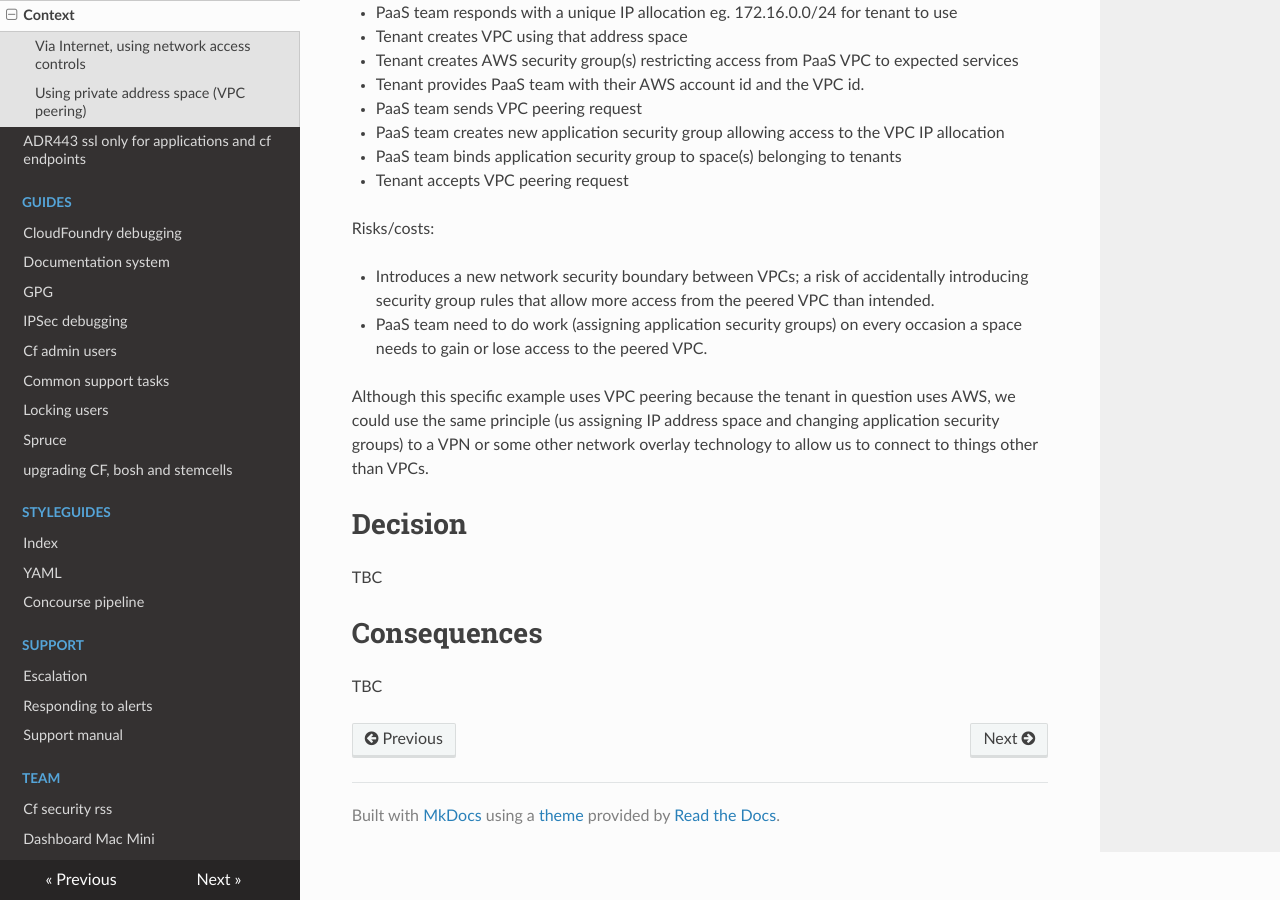
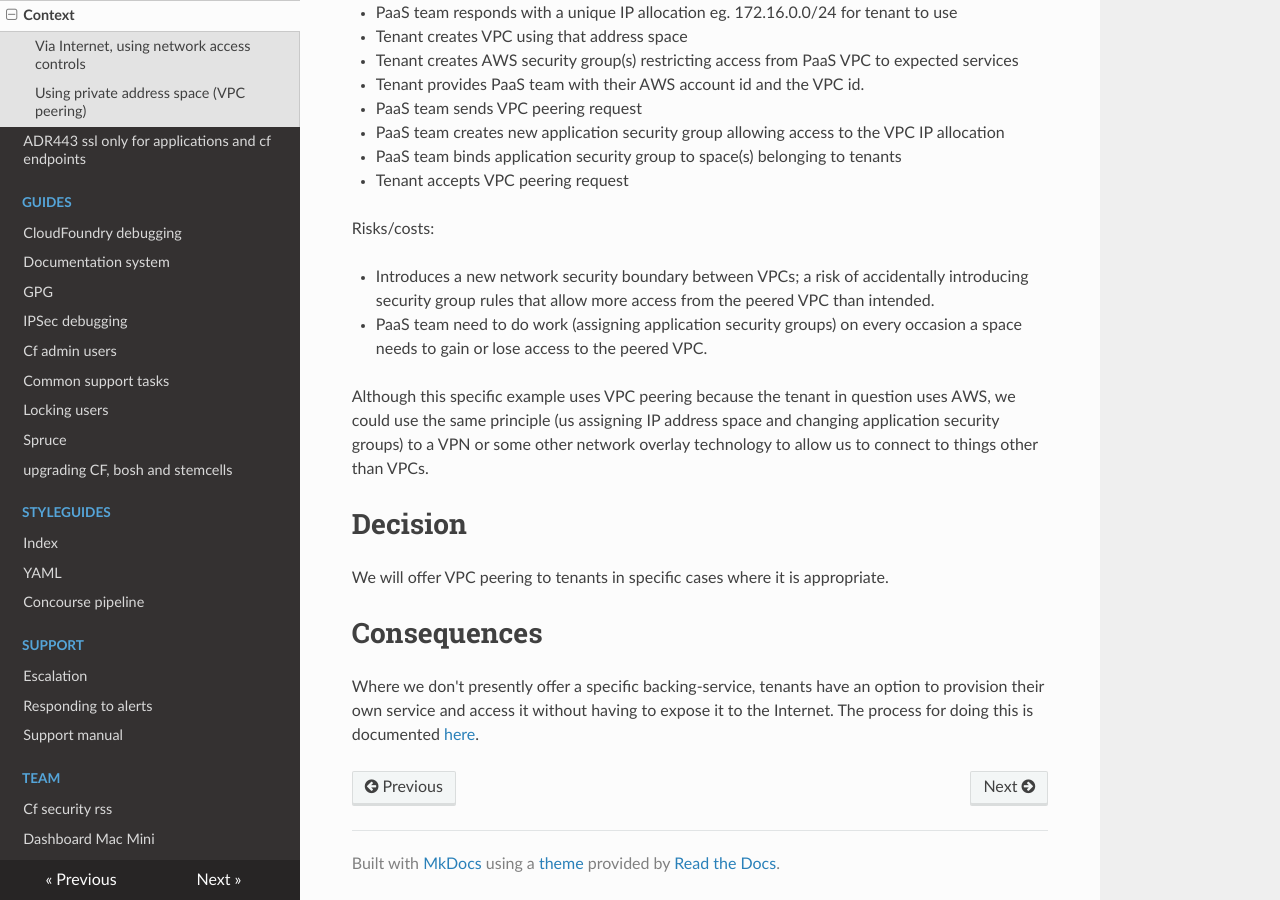
Before and after one commit to alphagov/paas-team-manual, an MkDocs documentation site: the page built from docs/architecture_decision_records/ADR019-accessing-user-provided-services.md, in a window 1280 px wide and 900 px high, scrolled down 1135 px. Built offline with MkDocs 1.6.1, drawn with Linux system fonts in a browser that asks for light colours; nearby versions of some CDN libraries.

Commit message:
Add details of decision and consequences.

```diff
--- a/docs/architecture_decision_records/ADR019-accessing-user-provided-services.md
+++ b/docs/architecture_decision_records/ADR019-accessing-user-provided-services.md
@@ -79,9 +79,12 @@ technology to allow us to connect to things other than VPCs.
 Decision
 ========
 
-TBC
+We will offer VPC peering to tenants in specific cases where it is appropriate.
 
 Consequences
 ============
 
-TBC
+Where we don't presently offer a specific backing-service, tenants have an
+option to provision their own service and access it without having to expose it
+to the Internet. The process for doing this is documented
+[here](https://github.com/alphagov/paas-cf/blob/master/doc/vpc_peering.md).
```
